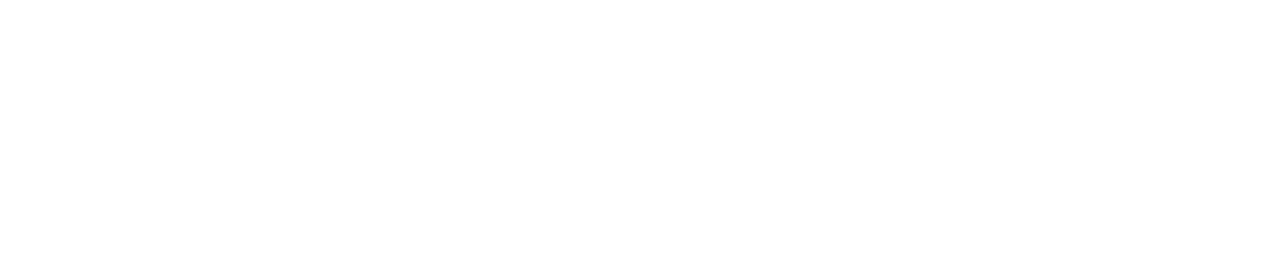
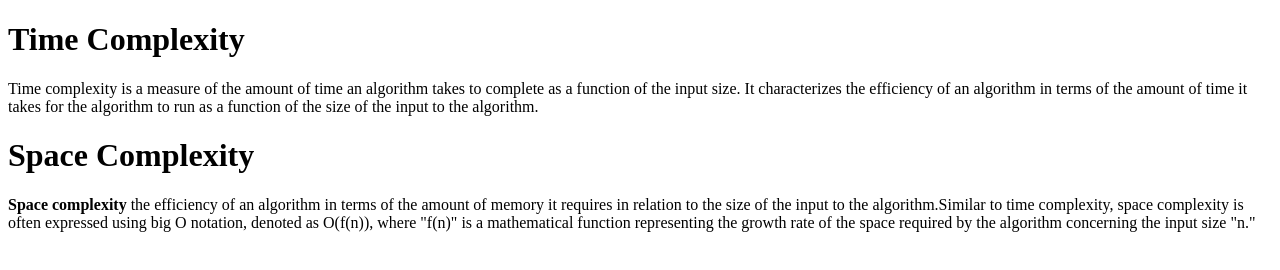
Before and after one commit to acciojob/time-and-space-complexity-shaikhhujef, a website: page main.html in a window 1280 px wide. Drawn offline with Linux system fonts and the light colour scheme.

Commit message:
created a submission

```diff
--- a/main.html
+++ b/main.html
@@ -1,13 +1,23 @@
 <!DOCTYPE html>
 
-<html>
+<html lang="en">
 
 <head>
+	<meta charset="utf-8">
+	<meta name="viewport" content="width=device-width, initial-scale=1.0">
+	<title>Time and Space complexity</title>
 	<link rel="stylesheet" href="styles.css">
 </head>
 
 <body>
-	<!-- the entire body must be written by student -->
+	<h1>Time Complexity</h1>
+	<p>
+	Time complexity is a measure of the amount of time an algorithm takes to complete as a function of the input size. It characterizes the efficiency of an algorithm in terms of the amount of time it takes for the algorithm to run as a function of the size of the input to the algorithm.
+	</p>
+	<h1>Space Complexity</h1>
+	<p>
+	<b>Space complexity</b> the efficiency of an algorithm in terms of the amount of memory it requires in relation to the size of the input to the algorithm.Similar to time complexity, space complexity is often expressed using big O notation, denoted as O(f(n)), where "f(n)" is a mathematical function representing the growth rate of the space required by the algorithm concerning the input size "n."
+	</p>
     <script type="text/javascript" src="./script.js">
 </script>
 
```
